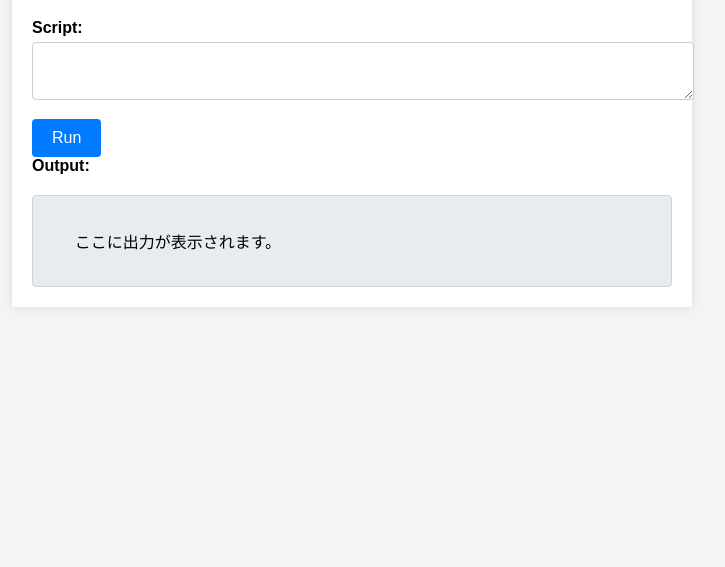
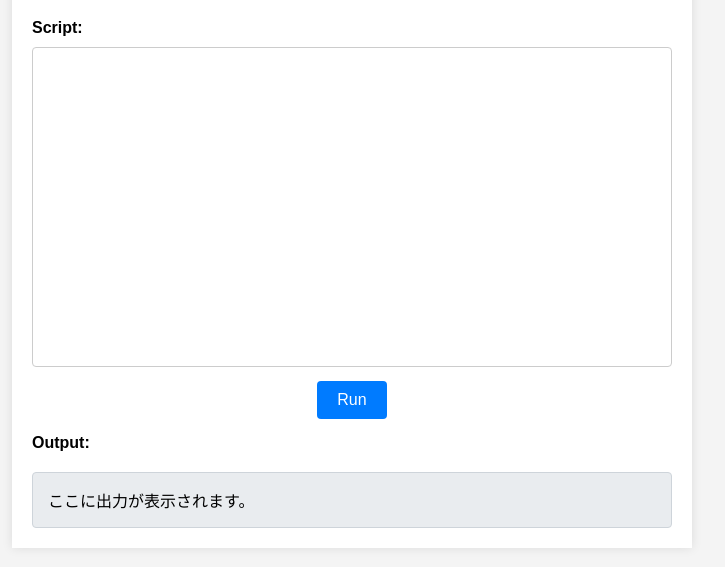
Before and after one commit to yuki-maruyama/bf-on-http, a plain HTML site: page public/index.html in a window 1280 px wide. Shown: the part 131-698 px from the top of the page, without its empty margins (288-1013 px from the left). Drawn offline with Linux system fonts and the light colour scheme.

Commit message:
Update: web page

```diff
--- a/public/index.html
+++ b/public/index.html
@@ -1,29 +1,24 @@
 <!DOCTYPE html>
 <html lang="ja">
-
 <head>
   <meta charset="UTF-8">
   <meta name="viewport" content="width=device-width, initial-scale=1.0">
   <title>BrainFxxk Web Interpreter</title>
   <link rel="stylesheet" href="styles.css">
 </head>
-
 <body>
   <div class="container">
     <h1>BrainFxxk Web Interpreter</h1>
     <label>Script:</label>
     <form id="inputForm">
-      <div class="form-group">
-        <textarea name="script" id="script" required></textarea>
+      <div class="input-form">
+        <textarea name="script" id="scriptForm" required></textarea>
+        <button type="submit">Run</button>
       </div>
-      <button type="submit">Run</button>
     </form>
     <label>Output:</label>
-    <div class="output" id="outputDisplay">
-      ここに出力が表示されます。
-    </div>
+    <div class="output" id="outputDisplay">ここに出力が表示されます。</div>
   </div>
   <script src="script.js"></script>
 </body>
-
 </html>
--- a/public/script.js
+++ b/public/script.js
@@ -1,6 +1,6 @@
 document.getElementById('inputForm').addEventListener('submit', async function(event) {
   event.preventDefault();
-  const userInput = document.getElementById('script').value;
+  const userInput = document.getElementById('scriptForm').value;
   const req = new Request('/run', {method: "POST", body: userInput})
   const res = await fetch(req)
   document.getElementById('outputDisplay').textContent = await res.text()
--- a/public/styles.css
+++ b/public/styles.css
@@ -11,21 +11,29 @@ body {
   background-color: #fff;
   box-shadow: 0 0 10px rgba(0, 0, 0, 0.1);
 }
-.form-group {
-  margin-bottom: 15px;
+h1 {
+  text-align: left;
 }
 label {
   display: block;
-  margin-bottom: 5px;
+  margin-bottom: 10px;
   font-weight: bold;
+  text-align: left;
+}
+.input-form {
+  margin-bottom: 15px;
+  text-align: center;
 }
 textarea {
   width: 100%;
+  height: 40vh;
   padding: 10px;
   border: 1px solid #ccc;
   border-radius: 4px;
-  resize: vertical;
+  resize: none;
+  overflow-y: scroll;
   font-size: 16px;
+  box-sizing: border-box;
 }
 button {
   padding: 10px 20px;
@@ -35,6 +43,7 @@ button {
   font-size: 16px;
   border-radius: 4px;
   cursor: pointer;
+  margin-top: 10px;
 }
 button:hover {
   background-color: #0056b3;
```
